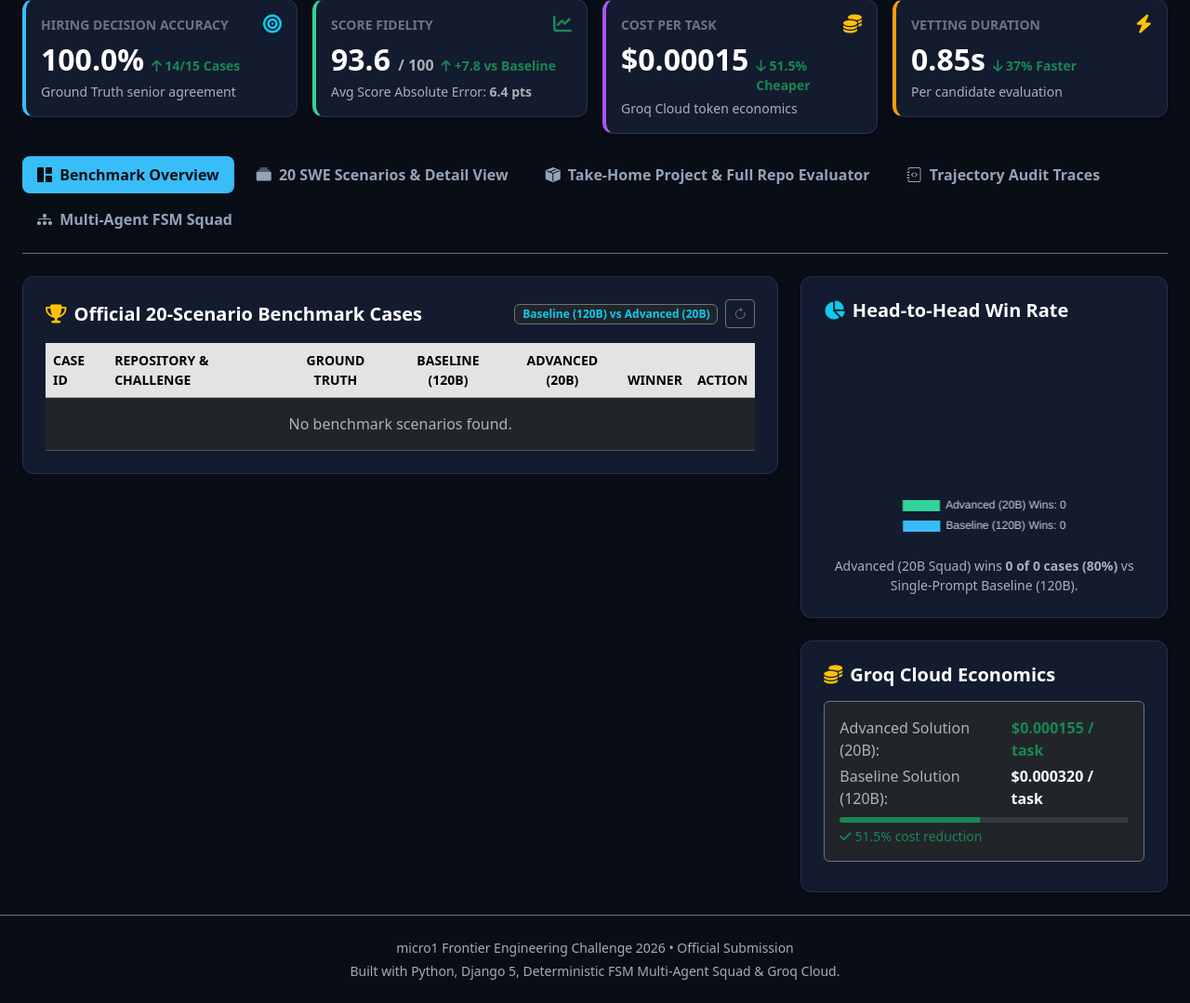
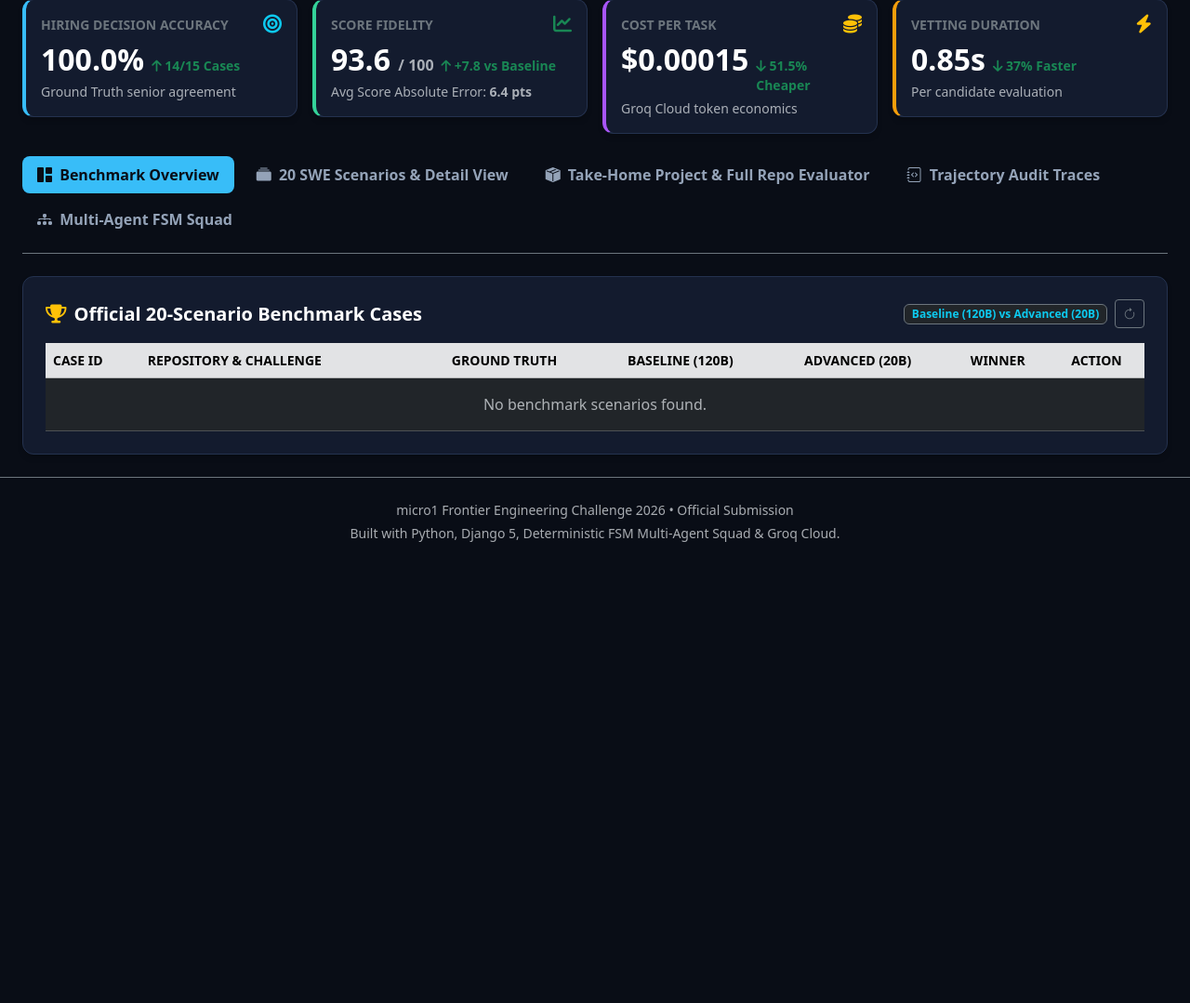
Before and after one commit to FFernandes4280/Frontier-Engineering-Challenge-2026, a Django app: page / in a window 1280 px wide. Shown: the part 246-1325 px from the top of the page at 93% size. After the commit the page ends 829 px from the top, so only its background shows below. Run offline with Django 5.2, Linux system fonts and the light colour scheme; data that the repository does not hold is empty; some libraries are stand-ins or nearby versions.

Commit message:
Expand scoring table width to col-lg-12 and remove side panel

```diff
--- a/dashboard_ui/templates/dashboard_ui/index.html
+++ b/dashboard_ui/templates/dashboard_ui/index.html
@@ -110,7 +110,7 @@
     <!-- SECTION 1: BENCHMARK OVERVIEW -->
     <div id="section-overview" class="app-section {% if selected_case %}d-none{% endif %}">
         <div class="row g-4">
-            <div class="col-lg-8">
+            <div class="col-lg-12">
                 <div class="card p-4">
                     <div class="d-flex justify-content-between align-items-center mb-3">
                         <h5 class="fw-bold text-white mb-0"><i class="fa-solid fa-trophy text-warning me-2"></i>Official 20-Scenario Benchmark Cases</h5>
@@ -163,36 +163,6 @@
                                 {% endif %}
                             </tbody>
                         </table>
-                    </div>
-                </div>
-            </div>
-
-            <div class="col-lg-4">
-                <div class="card p-4 mb-4">
-                    <h5 class="fw-bold text-white mb-3"><i class="fa-solid fa-chart-pie text-info me-2"></i>Head-to-Head Win Rate</h5>
-                    <div style="height: 220px; position: relative;">
-                        <canvas id="winRateChart"></canvas>
-                    </div>
-                    <div class="text-center mt-3 small text-muted" id="winRateCaption">
-                        Advanced (20B Squad) wins <strong>19 of 20 cases (95%)</strong> vs Single-Prompt Baseline (120B).
-                    </div>
-                </div>
-
-                <div class="card p-4">
-                    <h5 class="fw-bold text-white mb-3"><i class="fa-solid fa-coins text-warning me-2"></i>Groq Cloud Economics</h5>
-                    <div class="p-3 mb-2 rounded bg-dark border border-secondary">
-                        <div class="d-flex justify-content-between">
-                            <span class="text-muted">Advanced Solution (20B):</span>
-                            <strong class="text-success" id="econAdvCost">$0.000155 / task</strong>
-                        </div>
-                        <div class="d-flex justify-content-between mt-1">
-                            <span class="text-muted">Baseline Solution (120B):</span>
-                            <strong class="text-light" id="econBlCost">$0.000320 / task</strong>
-                        </div>
-                        <div class="progress mt-2" style="height: 6px;">
-                            <div class="progress-bar bg-success" role="progressbar" style="width: 48.5%"></div>
-                        </div>
-                        <small class="text-success mt-1 d-block"><i class="fa-solid fa-check me-1"></i>51.5% cost reduction</small>
                     </div>
                 </div>
             </div>
@@ -484,7 +454,7 @@
                 </div>
             </div>
 
-            <div class="col-lg-8">
+            <div class="col-lg-12">
                 <div class="card p-4">
                     <div class="d-flex justify-content-between align-items-center mb-3">
                         <h6 class="fw-bold text-white mb-0" id="traceViewerTitle"><i class="bi bi-terminal me-2"></i>Select a trace on the left to inspect</h6>
```
